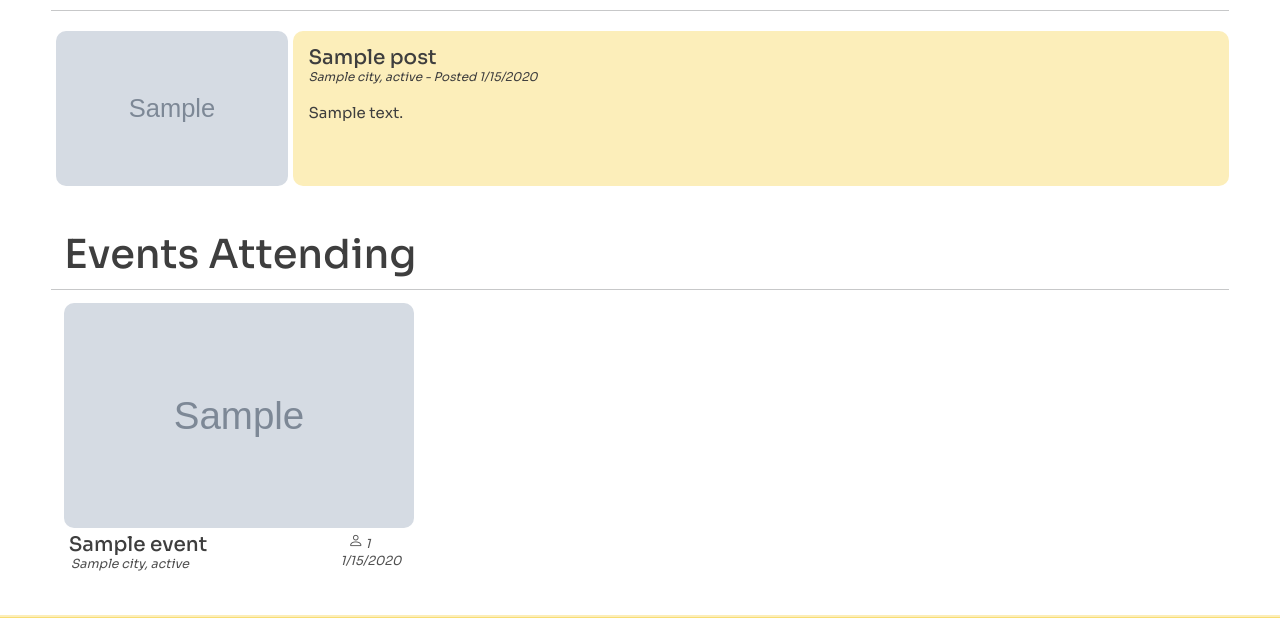
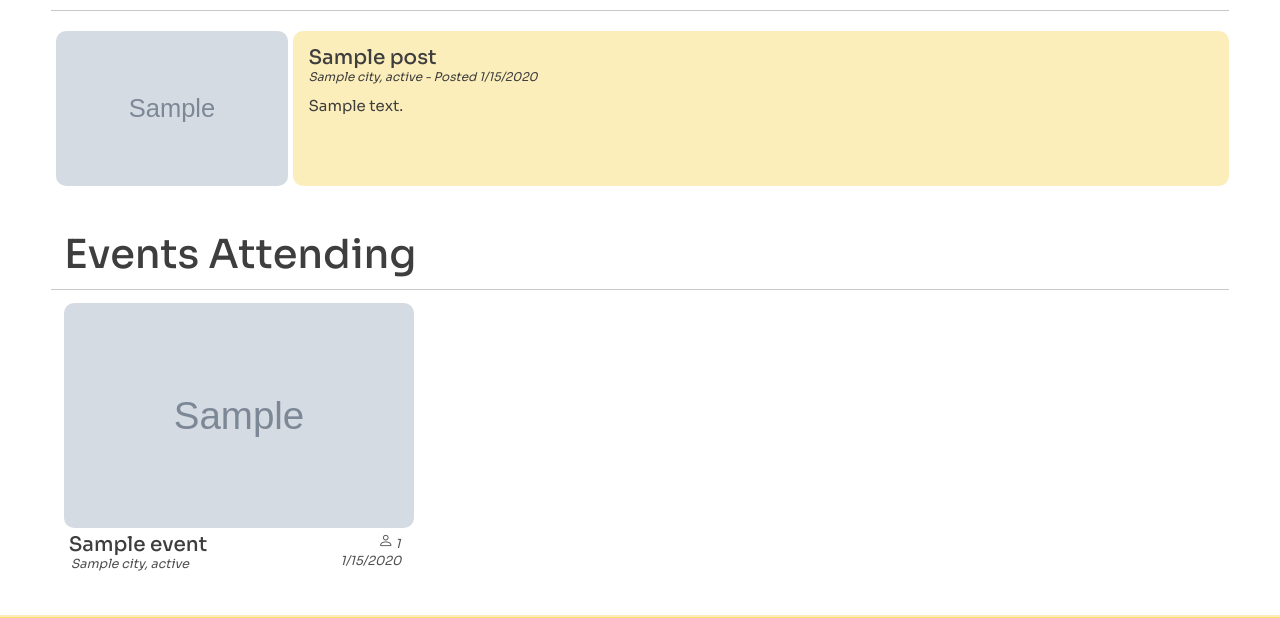
Before and after one commit to fnedarb/sei_project_two, a Django app: page /profile/1/ in a window 1280 px wide. Shown: the part 511-1129 px from the top of the page. Run offline with Django 3.2, Linux system fonts and the light colour scheme; tables that the repository leaves empty hold one stand-in row (values such as "Sample post"); grey boxes marked "Sample" are stand-in pictures; some libraries are stand-ins or nearby versions.

Commit message:
fixed event attendance counter

```diff
--- a/main_app/static/styles/main.css
+++ b/main_app/static/styles/main.css
@@ -270,6 +270,7 @@ nav {
 
 #date {
     margin-top: -17.5px;
+    text-align: right;
 }
 
 #date-city-page {
@@ -278,7 +279,8 @@ nav {
 
 #person {
     font-size: 15px;
-    margin-left: -10px;
+    margin-left: 20px;
+    text-align: right;
 }
 
 #signinbtn {
@@ -472,8 +474,8 @@ nav {
     font-size: 20px;
 }
 
-.city-post-content p{
-    margin-top: 15px;
+.city-post-content .content-post{
+    margin-top: -7.5px;
     font-size: 15px;
 }
 
@@ -600,8 +602,8 @@ nav {
     font-size: 20px;
 }
 
-.profile-city-post-content p{
-    margin-top: 15px;
+.profile-city-post-content .profile-content-post{
+    margin-top: -7.5px;
     font-size: 15px;
 }
 
--- a/main_app/templates/city_view.html
+++ b/main_app/templates/city_view.html
@@ -70,7 +70,7 @@
                     <h6>{{post.title}}</h6>
                     <p class="user-info">{{post.profile.first_name}} {{post.profile.last_name}} - Posted {{post.date | naturalday}}</p>
                     <!-- <p class="user-info">{{post.profile.first_name}} {{post.profile.last_name}} - Posted {{post.date.month}}/{{post.date.day}}/{{post.date.year}}</p> -->
-                    <p>{{post.content}}</p>
+                    <p class="content-post">{{post.content}}</p>
                 </div>
             </div>
             {% empty %}
--- a/main_app/templates/profile.html
+++ b/main_app/templates/profile.html
@@ -105,7 +105,7 @@
                         </div>
                     </div>
                     <p class="profile-city-info">{{post.city.name}}, {{post.city.state}} - Posted {{post.date.month}}/{{post.date.day}}/{{post.date.year}}</p>
-                    <p>{{post.content}}</p>
+                    <p class="profile-content-post">{{post.content}}</p>
                 </div>
             </div>
             {% empty %}
```
